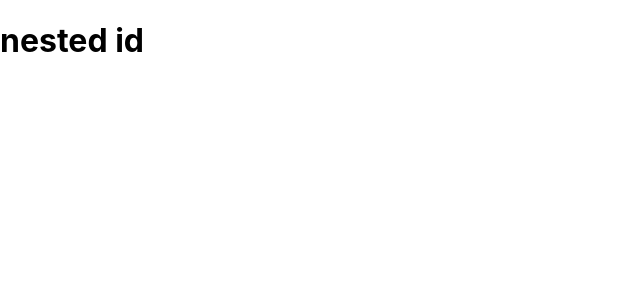
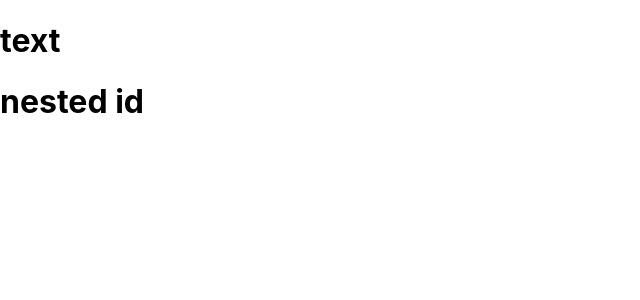
Before and after one commit to bulldozerat/nextjs-project, a Next.js app: page /nested/1/1 in a window 1280 px wide. Shown: the top 300 px of the page, without its empty margins (0-640 px from the left). Built offline with nearby package versions, Linux system fonts and the light colour scheme.

Commit message:
module alias

```diff
--- /dev/null
+++ b/components/H1/index.js
@@ -0,0 +1,5 @@
+import React from 'react';
+
+export default function H1({ text }) {
+  return <h1>{text}</h1>;
+}
--- a/pages/nested/[nested]/[id].js
+++ b/pages/nested/[nested]/[id].js
@@ -1,4 +1,5 @@
 import { useRouter } from 'next/router';
+import H1 from '@/components/H1';
 
 export default function PdpPage() {
   const router = useRouter();
@@ -9,6 +10,7 @@ export default function PdpPage() {
 
   return (
     <>
+      <H1 text='text' />
       <h1>nested id</h1>
     </>
   );
```
Also changed, not shown: jsconfig.json (added, +9 -0 lines).
